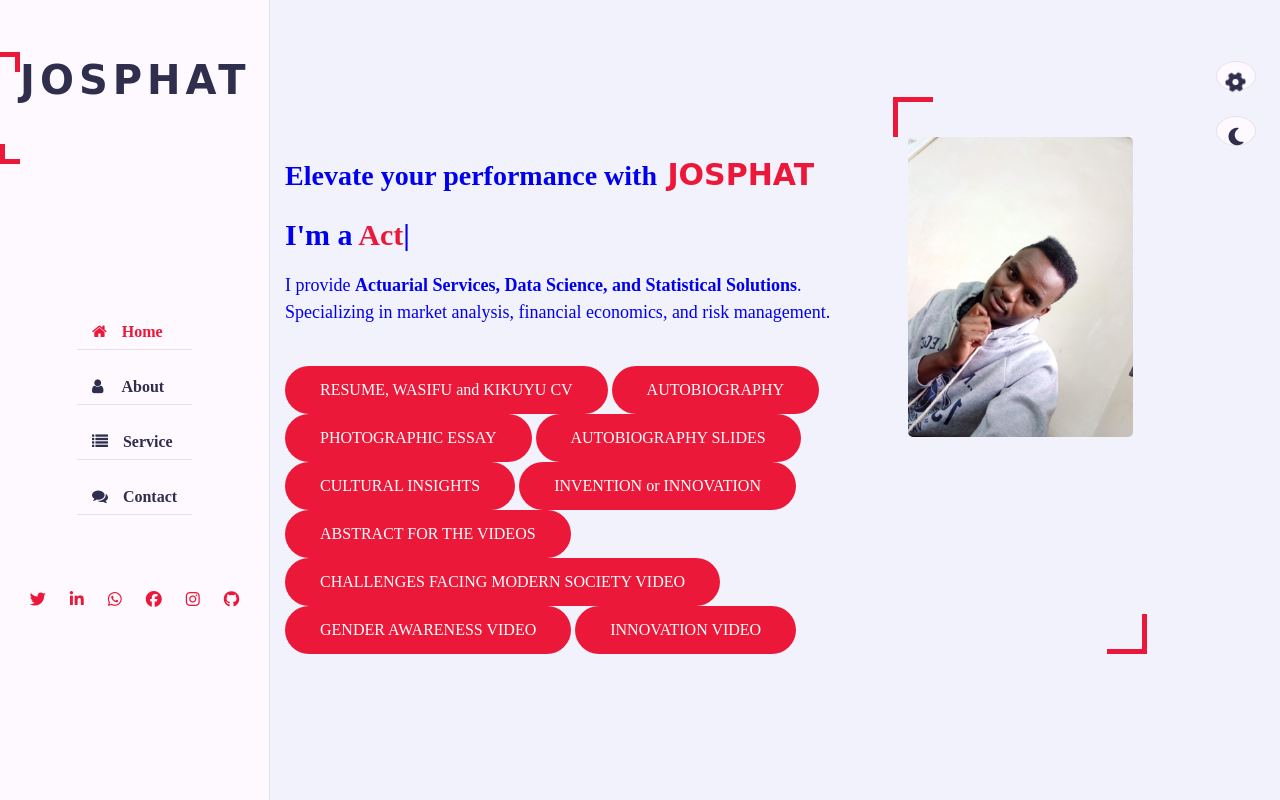
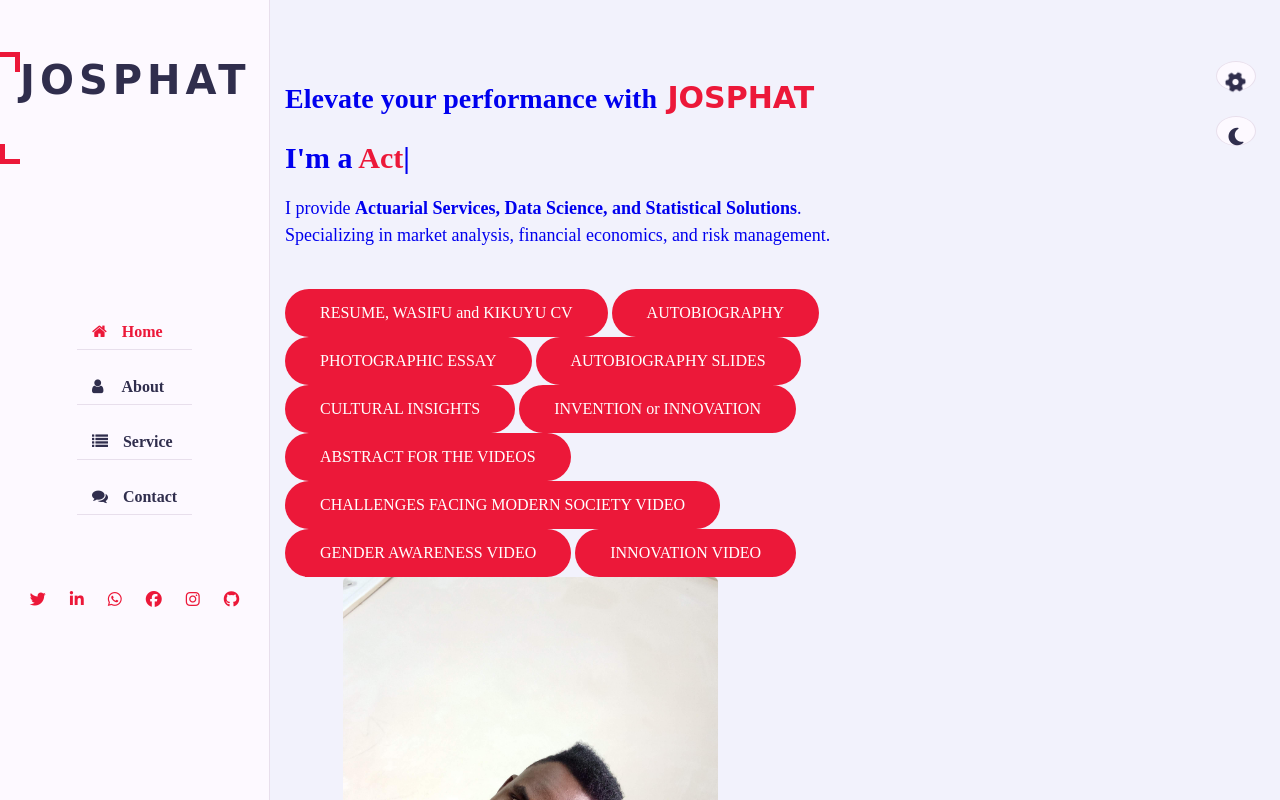
Before and after one commit to j-kamaa/portfolio, a plain HTML site: page index.html in a window 1280 px wide. Drawn offline with nearby package versions, Linux system fonts and the light colour scheme; a web font is replaced by a local one.

Commit message:
Update style.css

```diff
--- a/style.css
+++ b/style.css
@@ -349,8 +349,8 @@ h3.my-profession
 }
 
 .home .home-img {
-    flex: 0 0 30%;       /* Reduced from 40% to 30% */
-    max-width: 30%;      /* Reduced from 40% to 30% */
+    flex: 0 0 50%;       /* Reduced from 40% to 30% */
+    max-width: 50%;      /* Reduced from 40% to 30% */
     text-align: center;
     position: relative;
 }
@@ -380,7 +380,7 @@ h3.my-profession
 .home .home-img img {
     margin: auto;
     border-radius: 5px;
-    height: 300px;       /* Reduced from 400px to 300px */
+    height: 500px;       /* Reduced from 400px to 300px */
 }
 
 /* About */
```
